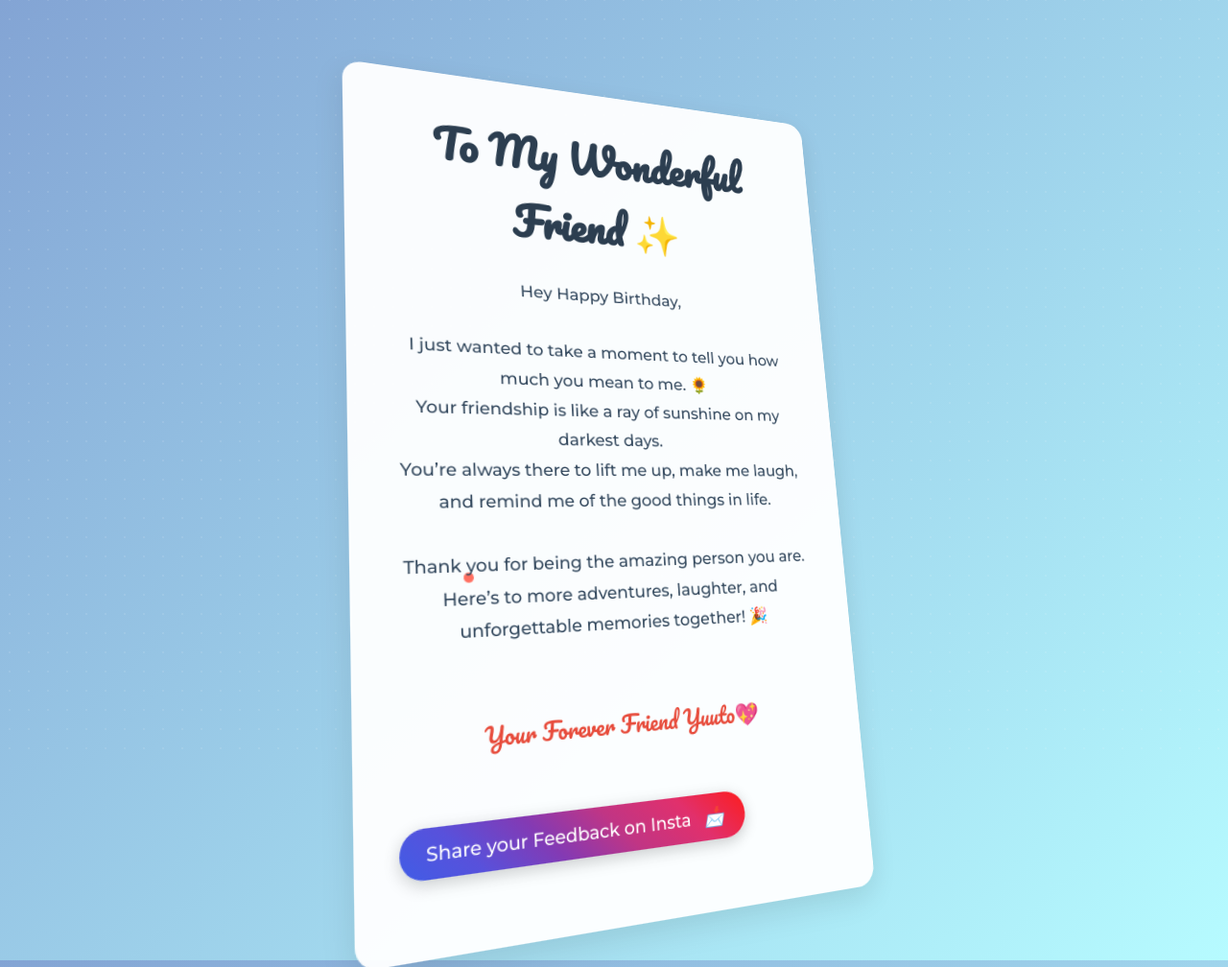
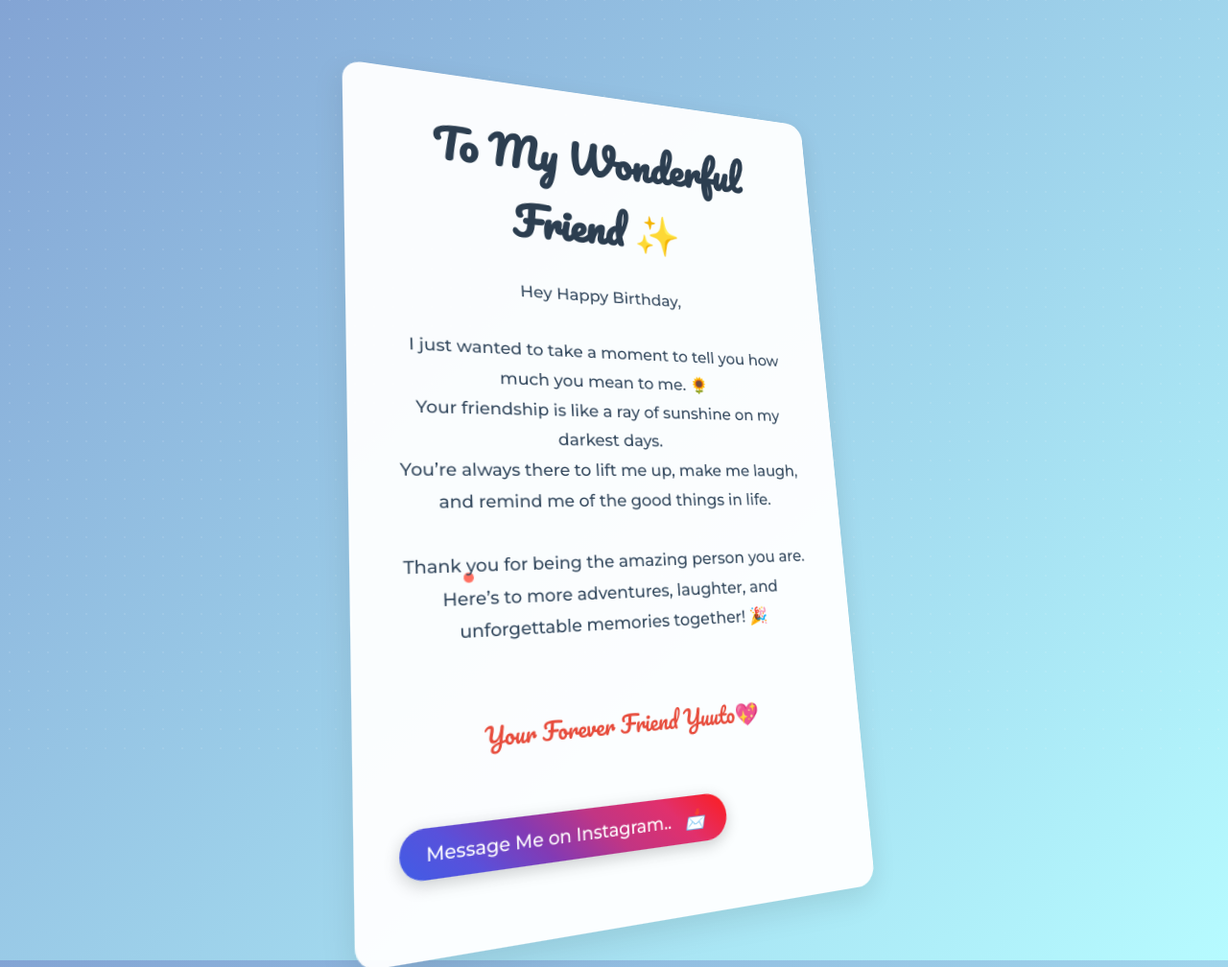
Before and after one commit to h4ck3rshinchan/h4ck3rshinchan.github.io, a plain HTML site: page index.html in a window 1280 px wide. Shown: the whole page at 96% size. Drawn offline with Linux system fonts and the light colour scheme.

Commit message:
Update index.html

```diff
--- a/index.html
+++ b/index.html
@@ -22,7 +22,7 @@
         <span class="signature">Your Forever Friend Yuuto💖</span>
       </p>
       <a href="https://www.instagram.com/direct/new/" target="_blank" class="instagram-btn">
-        <span>Share your Feedback on Insta</span>
+        <span>Message Me on Instagram.. </span>
         <i class="icon">📩</i>
       </a>
       <div class="confetti"></div>
```
